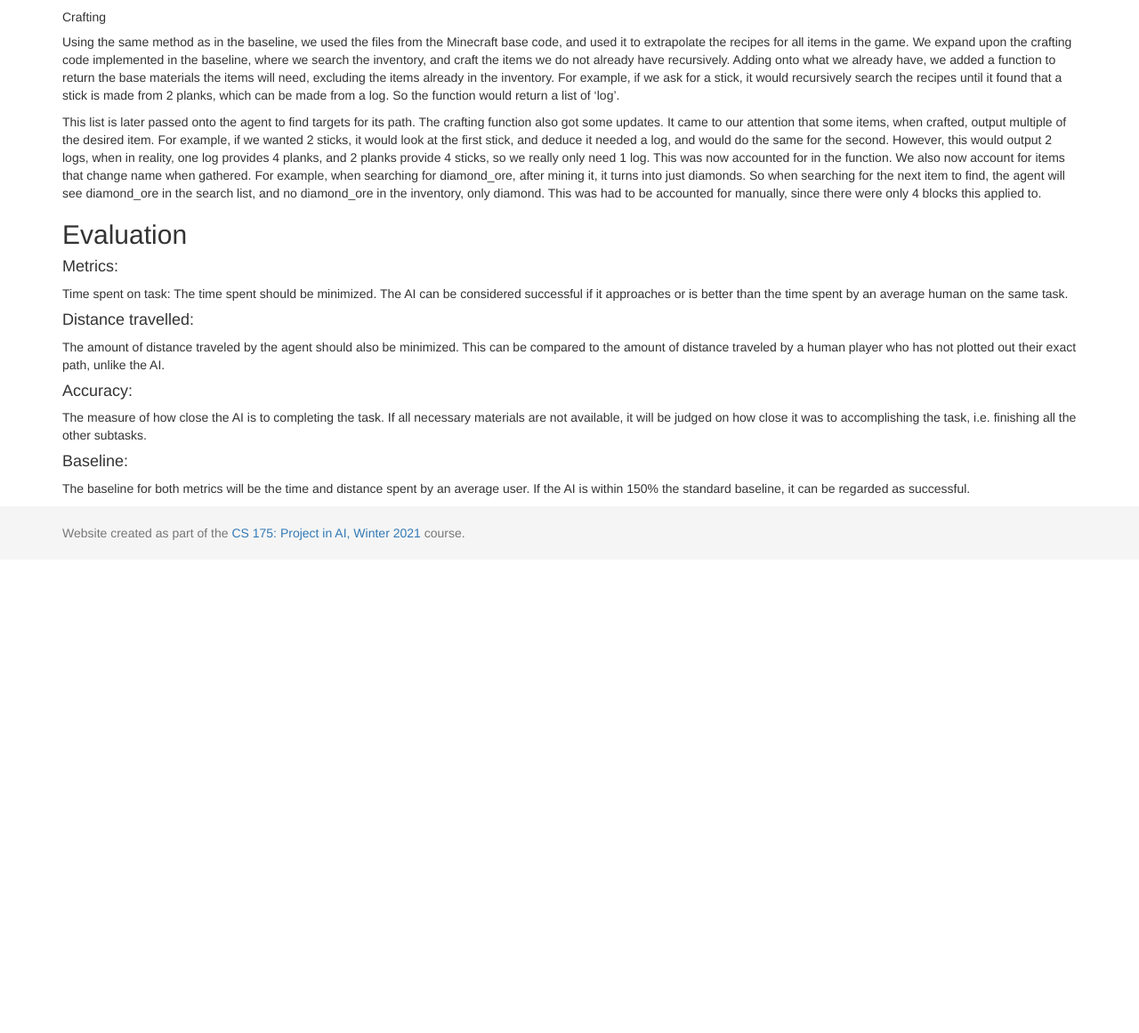
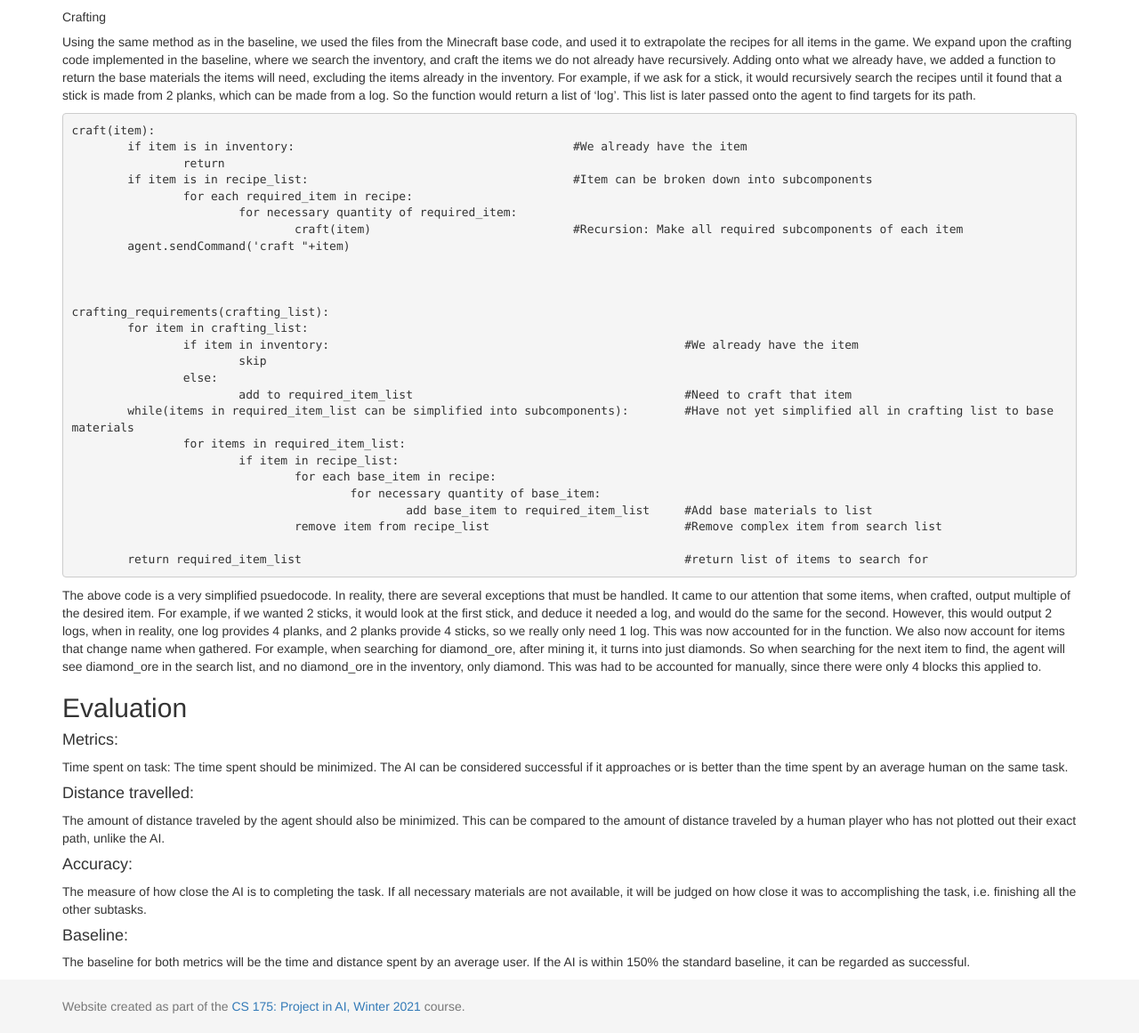
Before and after one commit to dheyay/mAIncrafters, a Jekyll site: the page built from docs/final.md, in a window 1280 px wide and 1400 px high, scrolled down 3489 px. Shown: the part 239-1400 px from the top of the window at 89% size. Built offline with Jekyll 4.4.1, drawn with Linux system fonts in a browser that asks for light colours; before the commit the page ends 4357 px from its top, so only the background shows below that.

Commit message:
Update final.md

````diff
--- a/docs/final.md
+++ b/docs/final.md
@@ -112,9 +112,36 @@ As it is shown, the A* search is an effective method of finding the shortest pat
 [Source: WikiPedia](https://en.wikipedia.org/wiki/A*_search_algorithm#/media/File:Astar_progress_animation.gif)
 
 ##### Crafting
-Using the same method as in the baseline, we used the files from the Minecraft base code, and used it to extrapolate the recipes for all items in the game. We expand upon the crafting code implemented in the baseline, where we search the inventory, and craft the items we do not already have recursively. Adding onto what we already have, we added a function to return the base materials the items will need, excluding the items already in the inventory. For example, if we ask for a stick, it would recursively search the recipes until it found that a stick is made from 2 planks, which can be made from a log. So the function would return a list of 'log'.
+Using the same method as in the baseline, we used the files from the Minecraft base code, and used it to extrapolate the recipes for all items in the game. We expand upon the crafting code implemented in the baseline, where we search the inventory, and craft the items we do not already have recursively. Adding onto what we already have, we added a function to return the base materials the items will need, excluding the items already in the inventory. For example, if we ask for a stick, it would recursively search the recipes until it found that a stick is made from 2 planks, which can be made from a log. So the function would return a list of 'log'. This list is later passed onto the agent to find targets for its path.
+```
+craft(item):
+	if item is in inventory:					#We already have the item
+		return
+	if item is in recipe_list:					#Item can be broken down into subcomponents
+		for each required_item in recipe:
+			for necessary quantity of required_item:
+				craft(item)				#Recursion: Make all required subcomponents of each item
+	agent.sendCommand('craft "+item)
 
-This list is later passed onto the agent to find targets for its path. The crafting function also got some updates. It came to our attention that some items, when crafted, output multiple of the desired item. For example, if we wanted 2 sticks, it would look at the first stick, and deduce it needed a log, and would do the same for the second. However, this would output 2 logs, when in reality, one log provides 4 planks, and 2 planks provide 4 sticks, so we really only need 1 log. This was now accounted for in the function. We also now account for items that change name when gathered. For example, when searching for diamond_ore, after mining it, it turns into just diamonds. So when searching for the next item to find, the agent will see diamond_ore in the search list, and no diamond_ore in the inventory, only diamond. This was had to be accounted for manually, since there were only 4 blocks this applied to.
+
+
+crafting_requirements(crafting_list):
+	for item in crafting_list:
+		if item in inventory:							#We already have the item
+			skip
+		else:
+			add to required_item_list					#Need to craft that item
+	while(items in required_item_list can be simplified into subcomponents):	#Have not yet simplified all in crafting list to base materials
+		for items in required_item_list:
+			if item in recipe_list:
+				for each base_item in recipe:
+					for necessary quantity of base_item:
+						add base_item to required_item_list	#Add base materials to list
+				remove item from recipe_list				#Remove complex item from search list
+
+	return required_item_list							#return list of items to search for
+```
+The above code is a very simplified psuedocode. In reality, there are several exceptions that must be handled. It came to our attention that some items, when crafted, output multiple of the desired item. For example, if we wanted 2 sticks, it would look at the first stick, and deduce it needed a log, and would do the same for the second. However, this would output 2 logs, when in reality, one log provides 4 planks, and 2 planks provide 4 sticks, so we really only need 1 log. This was now accounted for in the function. We also now account for items that change name when gathered. For example, when searching for diamond_ore, after mining it, it turns into just diamonds. So when searching for the next item to find, the agent will see diamond_ore in the search list, and no diamond_ore in the inventory, only diamond. This was had to be accounted for manually, since there were only 4 blocks this applied to.
 
 ## Evaluation
 #### Metrics:
````
